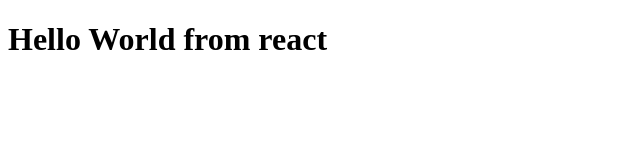
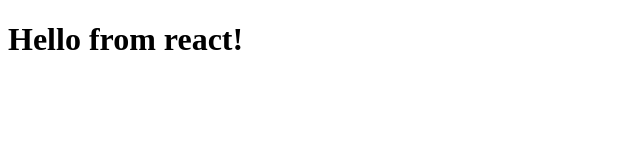
Before and after one commit to ashudamn/namaste-react, a plain HTML site: page index.html in a window 1280 px wide. Shown: the whole page, without its empty margins (0-640 px from the left). Drawn offline with nearby package versions, Linux system fonts and the light colour scheme.

Commit message:
h1 tag created

```diff
--- /dev/null
+++ b/App.js
@@ -0,0 +1,4 @@
+const h1=React.createElement("h1",{"xyz-attr":"pta hai na",id:"heading"},"Hello from react!");
+console.log(h1);
+const root=ReactDOM.createRoot(document.getElementById("root"));
+root.render(h1);
--- a/index.html
+++ b/index.html
@@ -7,13 +7,11 @@
 </head>
 <body>
     <div id="root"></div>
-    <script>
-        let h1=document.createElement("h1");
-        h1.innerHTML="Hello World from react";
-        let root=document.getElementById("root");
-        root.appendChild(h1);
-    </script>
+
     <script crossorigin src="https://unpkg.com/react@18/umd/react.development.js"></script>
     <script crossorigin src="https://unpkg.com/react-dom@18/umd/react-dom.development.js"></script>
+    <script src="./App.js">
+
+    </script>
 </body>
 </html>
```
